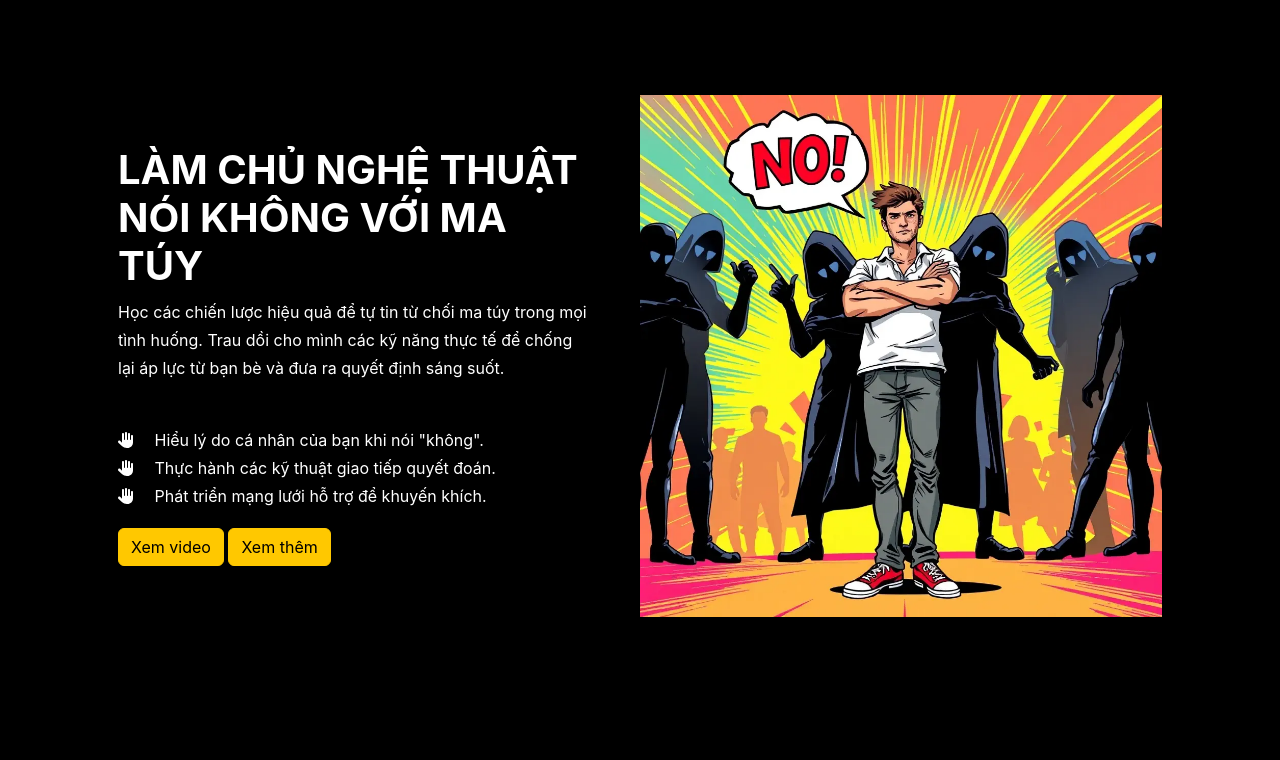
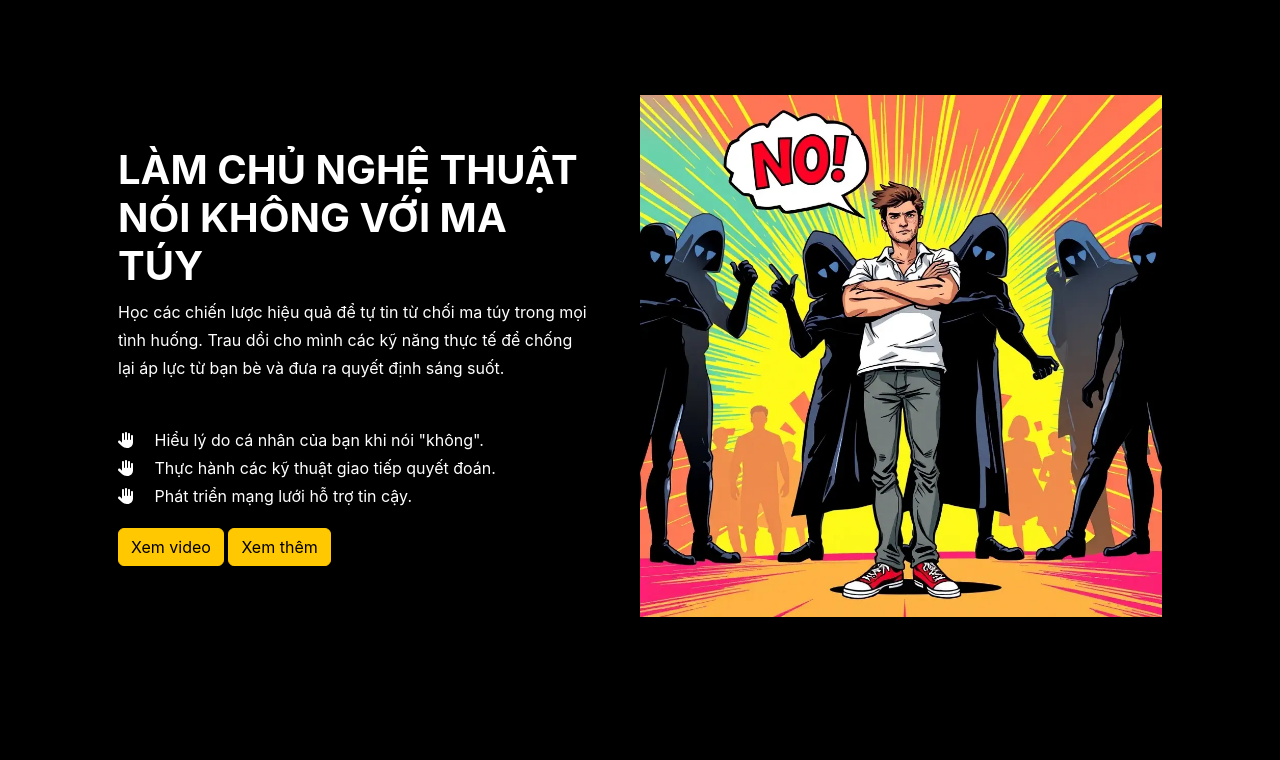
Before and after one commit to hieutt39/DQH, a Django app: page / in a window 1280 px wide. Shown: the part 3377-4137 px from the top of the page. Run offline with Django 3.2, Linux system fonts and the light colour scheme; some libraries are stand-ins or nearby versions.

Commit message:
update index

```diff
--- a/src/templates/web/index.html
+++ b/src/templates/web/index.html
@@ -137,7 +137,7 @@
                                     <li class="elementor-icon-list-item">
                                                 <span class="elementor-icon-list-icon text-white">
                                 <i aria-hidden="true" class="fas fa-hand-paper"></i>						</span>
-                                        <span class="elementor-icon-list-text">Phát triển mạng lưới hỗ trợ để khuyến khích.</span>
+                                        <span class="elementor-icon-list-text">Phát triển mạng lưới hỗ trợ tin cậy.</span>
                                     </li>
                                 </ul>
                                 <div class="col-12">
```
